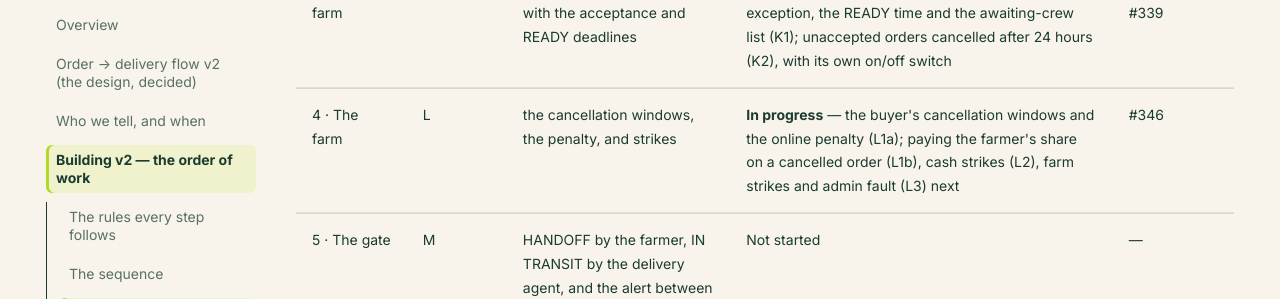
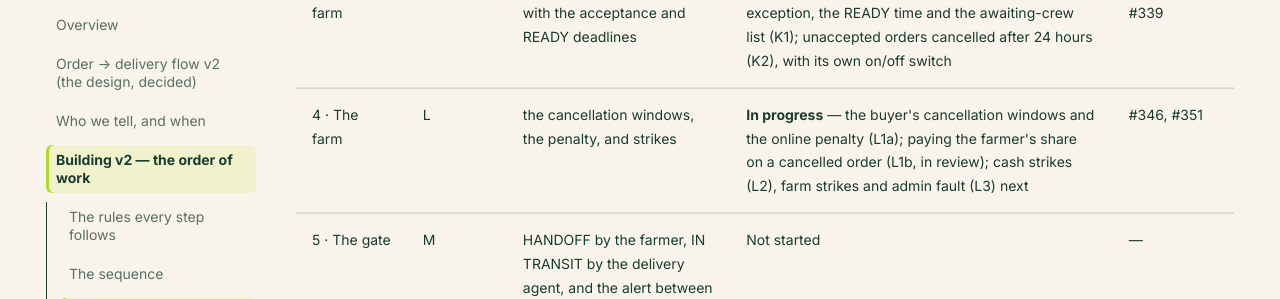
Before and after one commit to cropdoor/cropdoor-almanac, an MkDocs documentation site: the page built from docs/domain/order-delivery-flow-v2-build-order.md, in a window 1280 px wide and 900 px high, scrolled down 7343 px. Shown: the part 154-453 px from the top of the window. Built offline with MkDocs 1.6.1 and Material for MkDocs 9.7.7, drawn with Linux system fonts in a browser that asks for light colours; some web fonts are replaced; comment, search, counter and statistics services are not loaded.

Commit message:
tracker: L1b farmer paid the penalty share, in review (#351)

```diff
--- a/docs/domain/order-delivery-flow-v2-build-order.md
+++ b/docs/domain/order-delivery-flow-v2-build-order.md
@@ -72,7 +72,7 @@ The one place that says what is finished. A PR is **Done** only once it is merge
 | 3 · Money rails | I | refund a cash buyer by mobile money — and collect the buyer payout destination nothing else collects | **Done** | #317 |
 | 4 · The farm | J | the availability check — the form, the photos, the outcomes, the overdue list | **Done** — the check (J1), its outcome acting (J2: Not available cancels free, Short to Admin-Ops), the awaiting-check list with its 8-working-hour deadline (J3); field agents told on acceptance and given their own list (J4); the check's outcome on the admin orders list, with a filter (J5) | #332, #333, #334, #335, #336 |
 | 4 · The farm | K | READY and the crew gate, with the acceptance and READY deadlines | **Done** — no check, no crew, with the no-field-agent exception, the READY time and the awaiting-crew list (K1); unaccepted orders cancelled after 24 hours (K2), with its own on/off switch | #337, #338, #339 |
-| 4 · The farm | L | the cancellation windows, the penalty, and strikes | **In progress** — the buyer's cancellation windows and the online penalty (L1a); paying the farmer's share on a cancelled order (L1b), cash strikes (L2), farm strikes and admin fault (L3) next | #346 |
+| 4 · The farm | L | the cancellation windows, the penalty, and strikes | **In progress** — the buyer's cancellation windows and the online penalty (L1a); paying the farmer's share on a cancelled order (L1b, in review); cash strikes (L2), farm strikes and admin fault (L3) next | #346, #351 |
 | 5 · The gate | M | HANDOFF by the farmer, IN TRANSIT by the delivery agent, and the alert between them | Not started | — |
 | 5 · The gate | N | COLLECTION FAILED — reasons, the check made void, retry through READY | Not started | — |
 | 5 · The gate | O | the farmer paid in full after HANDOFF, whatever follows | Not started | — |
```
